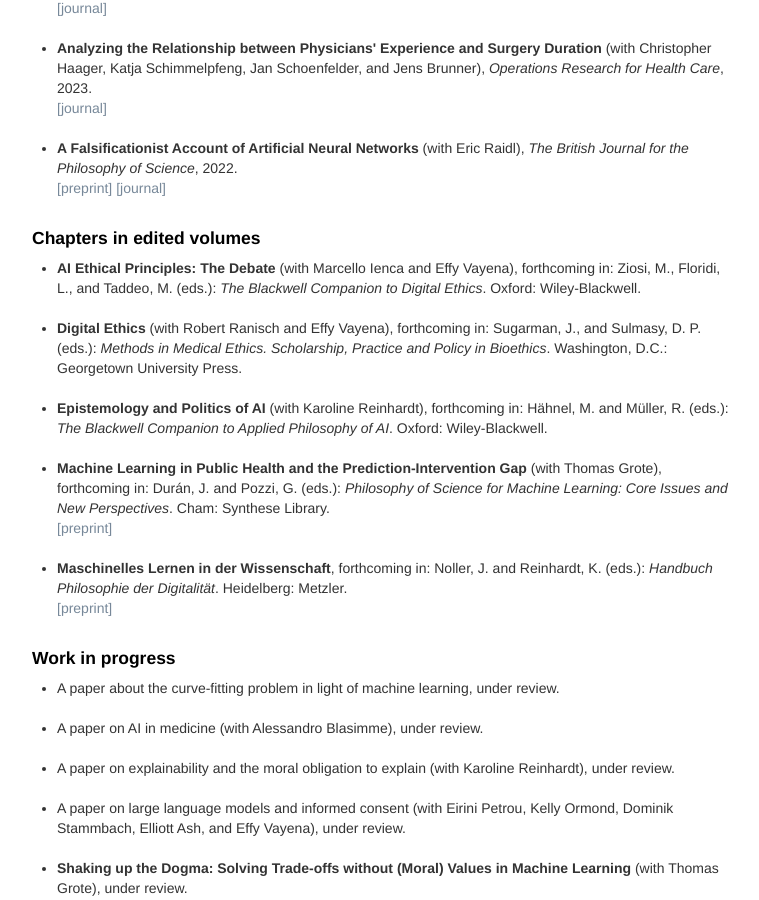
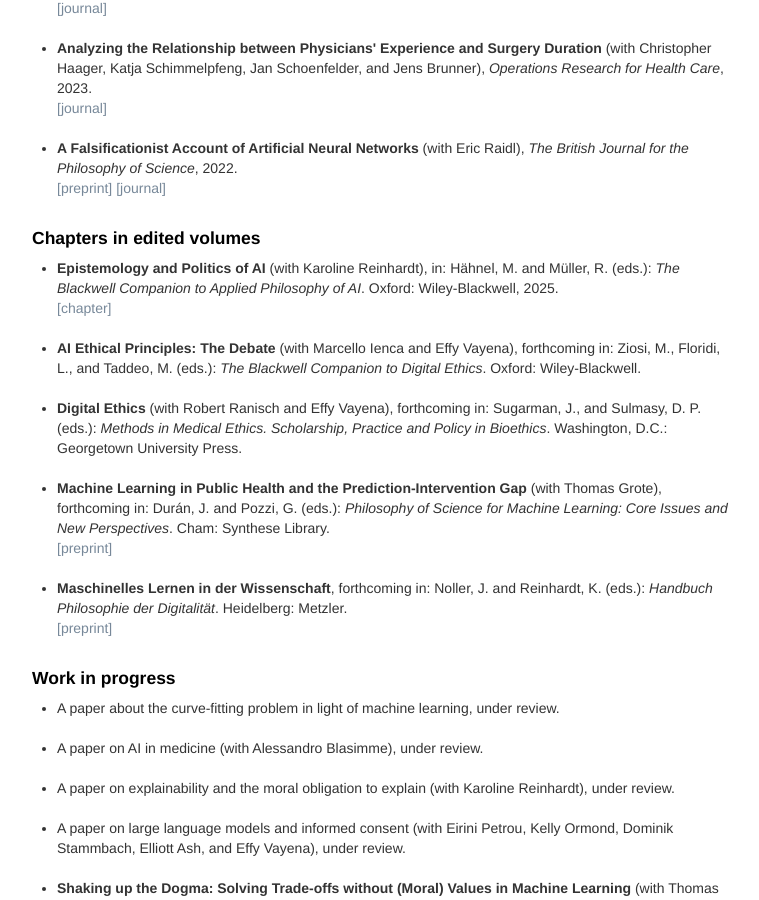
Before and after one commit to oliverbuchholz/oliverbuchholz.github.io, a Jekyll site: the page built from pages/writing.md, in a window 1280 px wide and 900 px high, scrolled down 454 px. Shown: the whole window, without its empty margins (258-1017 px from the left). Built offline with Jekyll 4.4.1, drawn with Linux system fonts in a browser that asks for light colours.

Commit message:
Update writing.md

```diff
--- a/pages/writing.md
+++ b/pages/writing.md
@@ -35,15 +35,15 @@ description: Oliver Buchholz | Writing
 
 <ul>
 <li>
+<b>Epistemology and Politics of AI</b> (with Karoline Reinhardt), in: H&auml;hnel, M. and M&uuml;ller, R. (eds.): <i>The Blackwell Companion to Applied Philosophy of AI</i>. Oxford: Wiley-Blackwell, 2025.<br><a href= "https://doi.org/10.1002/9781394238651.ch8" target= "_blank">[chapter]</a><br><br>
+</li>
+
+<li>
 <b>AI Ethical Principles: The Debate</b> (with Marcello Ienca and Effy Vayena), forthcoming in: Ziosi, M., Floridi, L., and Taddeo, M. (eds.): <i>The Blackwell Companion to Digital Ethics</i>. Oxford: Wiley-Blackwell.<br><br>
 </li>
 
 <li>
 <b>Digital Ethics</b> (with Robert Ranisch and Effy Vayena), forthcoming in: Sugarman, J., and Sulmasy, D. P. (eds.): <i>Methods in Medical Ethics. Scholarship, Practice and Policy in Bioethics</i>. Washington, D.C.: Georgetown University Press.<br><br>
-</li>
-
-<li>
-<b>Epistemology and Politics of AI</b> (with Karoline Reinhardt), forthcoming in: H&auml;hnel, M. and M&uuml;ller, R. (eds.): <i>The Blackwell Companion to Applied Philosophy of AI</i>. Oxford: Wiley-Blackwell.<br><br>
 </li>
 
 <li><b>Machine Learning in Public Health and the Prediction-Intervention Gap</b> (with Thomas Grote), forthcoming in: Dur&aacute;n, J. and Pozzi, G. (eds.): <i>Philosophy of Science for Machine Learning: Core Issues and New Perspectives</i>. Cham: Synthese Library.<br><a href= "https://philsci-archive.pitt.edu/23207/" target= "_blank">[preprint]</a><br><br>
```
